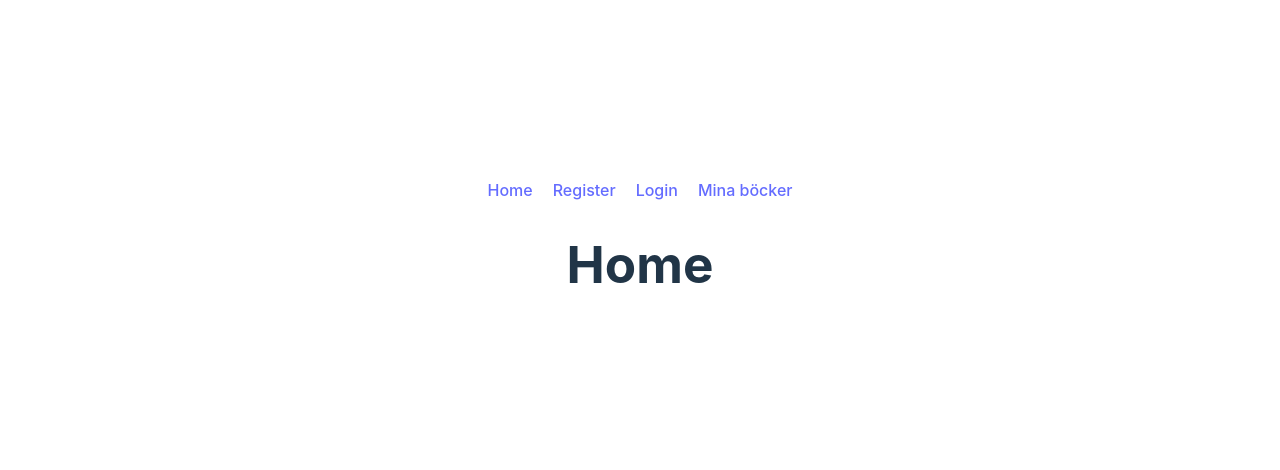
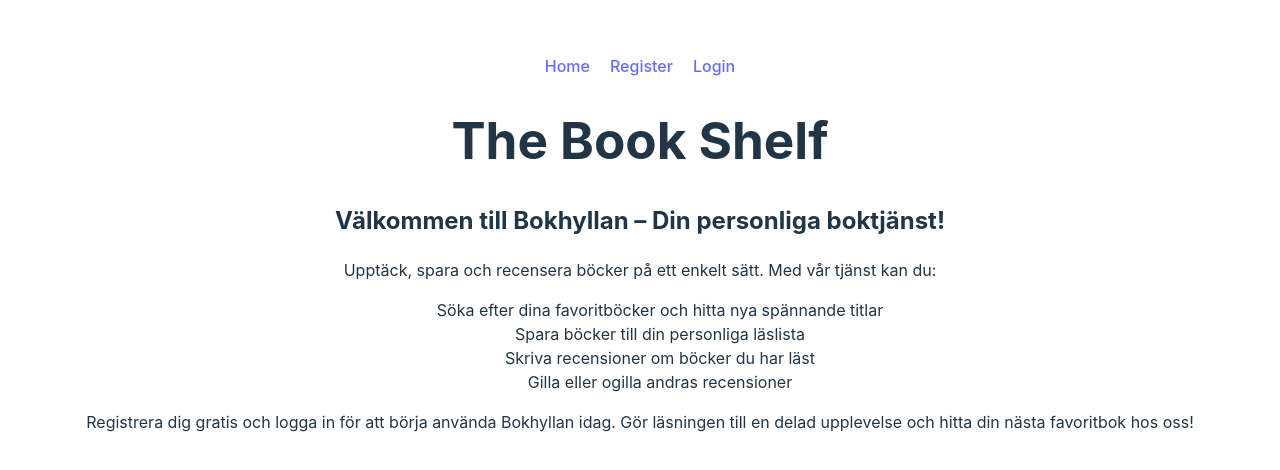
Before and after one commit to carbarcor/TheBookShelf, a React (Vite) app in the folder Frontend/: page / in a window 1280 px wide. Shown: the part 148-618 px from the top of the page. Built offline with nearby package versions, Linux system fonts and the light colour scheme; no server answers.

Commit message:
Uppdatering av navbar utifrån om användare är inloggade eller utloggade. + Lite CSS fix. + Uppdatering av information på startsida.

```diff
--- a/Frontend/src/components/Navbar.jsx
+++ b/Frontend/src/components/Navbar.jsx
@@ -1,13 +1,28 @@
-import React from 'react'
-import { Link } from 'react-router-dom'
+// src/components/Navbar.jsx
+import React, { useContext } from 'react';
+import { Link } from 'react-router-dom';
+import { UserContext } from '../../Shelf/userShelf';
 
 export default function Navbar() {
+  const { user } = useContext(UserContext);
+
+  // Logout fungerar inte för tillfället då den inte är kopplad till backend. Det går att navigera genom http till de andra sidorna för tillfället.
   return (
     <nav>
-      <Link to='/'>Home</Link>
-      <Link to='/signup'>Register</Link>
-      <Link to='/login'>Login</Link>
-      <Link to='/mybooks'>Mina böcker</Link>
+      {user ? (
+        <>
+          <Link to='/mybooks'>Mina böcker</Link>
+          <Link to='/dashboard'>Dashboard</Link>
+          <button onClick={() => setUser(null)}>Logout</button>
+        </>
+      ) : (
+        <>
+          <Link to='/'>Home</Link>
+          <Link to='/signup'>Register</Link>
+          <Link to='/login'>Login</Link>
+
+        </>
+      )}
     </nav>
-  )
+  );
 }
--- a/Frontend/src/pages/Dashboard.jsx
+++ b/Frontend/src/pages/Dashboard.jsx
@@ -67,7 +67,7 @@ export default function Dashboard() {
         />
         <button type="submit">Search</button>
       </form>
-      <div>
+      <div className="bookResult">
         {books.length > 0 && (
           <ul>
             {books.map((book) => (
--- a/Frontend/src/pages/Home.jsx
+++ b/Frontend/src/pages/Home.jsx
@@ -1,11 +1,27 @@
-import React from 'react'
+import React from 'react';
 import '../styles/home.css';
 
 export default function Home() {
   return (
     <div>
-      <h1>Home</h1>
-
+      <h1>The Book Shelf</h1>
+      <div className="aboutUs">
+        <h2>
+          Välkommen till Bokhyllan – Din personliga boktjänst!
+        </h2>
+        <p>
+          Upptäck, spara och recensera böcker på ett enkelt sätt. Med vår tjänst kan du:
+        </p>
+        <ul>
+          <li>Söka efter dina favoritböcker och hitta nya spännande titlar</li>
+          <li>Spara böcker till din personliga läslista</li>
+          <li>Skriva recensioner om böcker du har läst</li>
+          <li>Gilla eller ogilla andras recensioner</li>
+        </ul>
+        <p>
+          Registrera dig gratis och logga in för att börja använda Bokhyllan idag. Gör läsningen till en delad upplevelse och hitta din nästa favoritbok hos oss!
+        </p>
+      </div>
     </div>
-  )
+  );
 }
--- a/Frontend/src/styles/dashboard.css
+++ b/Frontend/src/styles/dashboard.css
@@ -0,0 +1,14 @@
+.bookResult {
+    display: flex;
+    flex-direction: column;
+}
+
+form {
+    display: flex;
+    flex-direction: column;
+    align-items: stretch;
+}
+
+input {
+    margin: 10px;
+}
--- a/Frontend/src/styles/home.css
+++ b/Frontend/src/styles/home.css
@@ -0,0 +1,3 @@
+li {
+    list-style: none;
+}
```
Also changed, not shown: Frontend/src/styles/signin.css (deleted), Frontend/src/styles/signup.css (added).
